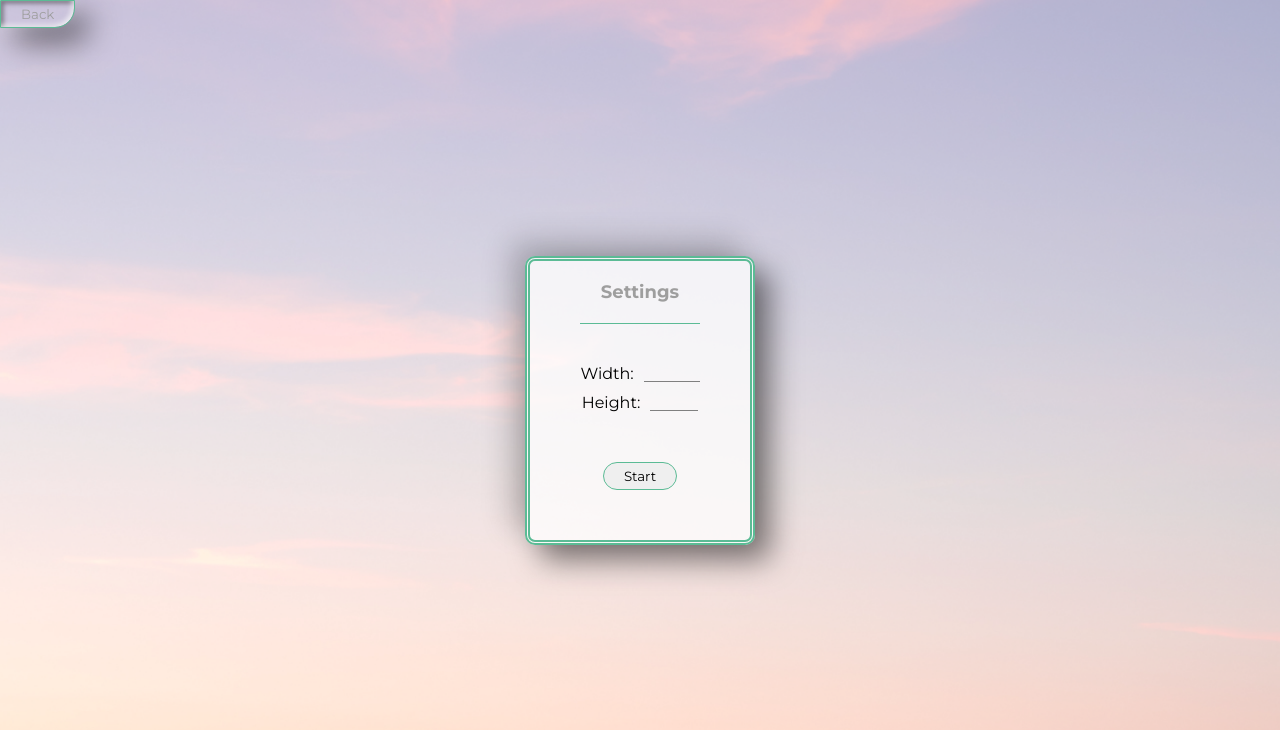
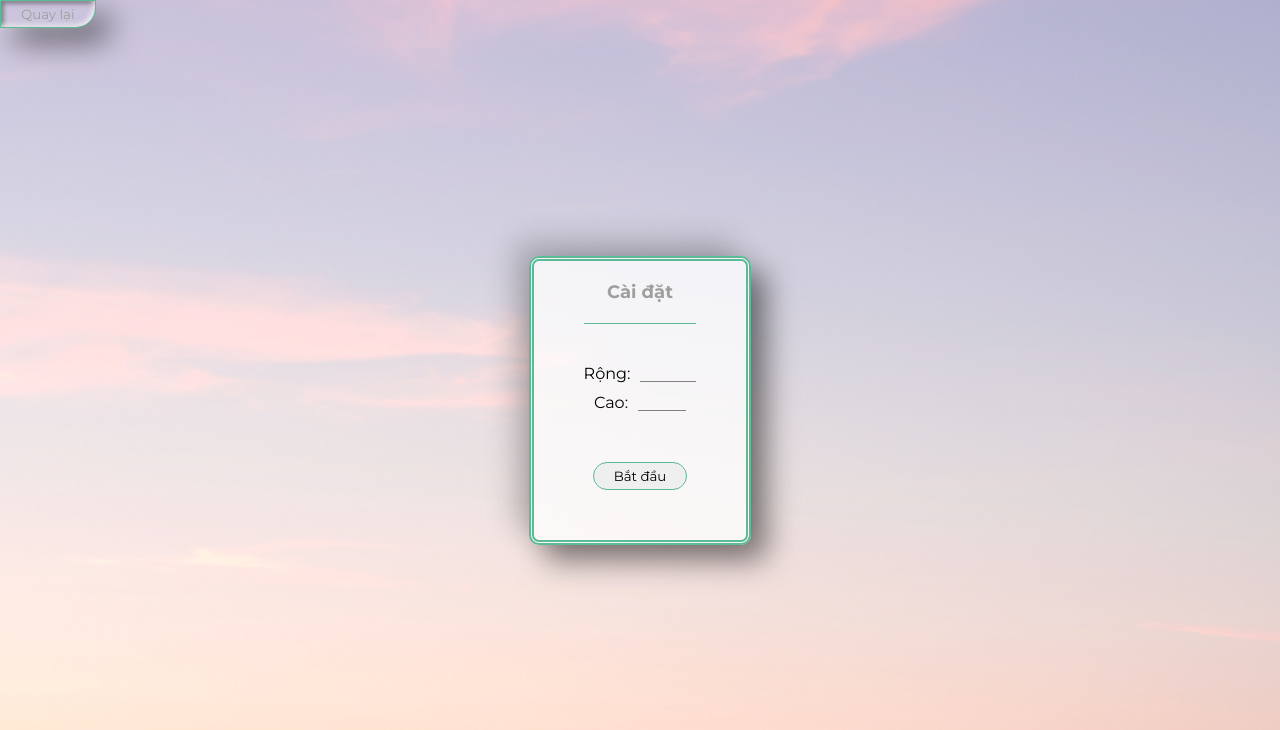
Before and after one commit to bibichanel/relaxApp-version2, a Django app: page /tools/snakegame/ in a window 1280 px wide. Shown: the top 730 px of the page. Run offline with Django 3.2, Linux system fonts and the light colour scheme; a user stored in the database is signed in; some web fonts are replaced; grey boxes are pictures that could not be loaded.

Commit message:
Vietnameses

```diff
--- a/templates/menu/tools/snakegame.html
+++ b/templates/menu/tools/snakegame.html
@@ -16,35 +16,35 @@
 
 <body>
     <a style="text-decoration: none" href="{% url 'tools' %}" id="link-to-tools">
-        <button id="back-to-tools">Back</button>
+        <button id="back-to-tools">Quay lại</button>
     </a>
     <div id="settings-form">
-        <p>Settings</p>
+        <p>Cài đặt</p>
         <div>
-            <label for="snakeboard_width">Width:</label>
+            <label for="snakeboard_width">Rộng:</label>
             <input type="number" id="snakeboard_width" name="width" min="400" max="1300">
         </div>
         <div>
-            <label for="snakeboard_height">Height:</label>
+            <label for="snakeboard_height">Cao:</label>
             <input type="number" id="snakeboard_height" name="height" min="200" max="500">
         </div>
-        <button id="play-btn">Start</button>
+        <button id="play-btn">Bắt đầu</button>
     </div>
     <div id="snakegame">
         <div id="snakegame-scores">
-            <p id="current-score">Score: 0</p>
-            <p id="current-highest-score">Highest score: 0</p>
+            <p id="current-score">Điểm: 0</p>
+            <p id="current-highest-score">Điểm cao nhất: 0</p>
         </div>
         <canvas id="snakeboard"></canvas>
     </div>
     <div id="game-over">
-        <p id="game-over-title">Game Over</p>
+        <p id="game-over-title">Tạch rồi nhá~</p>
         <div id="game-over-scores">
-            <p id="total-score">Your score: </p>
-            <p id="total-highest-score">Your highest score: </p>
+            <p id="total-score">Điểm: </p>
+            <p id="total-highest-score">Điểm cao nhất: </p>
         </div>
         <div id="btns">
-            <button id="back-to-settings-btn">Back to Settings</button>
+            <button id="back-to-settings-btn">Quay về cài đặt</button>
             <button id="replay-btn">Chơi lại</button>
         </div>
     </div>
```
